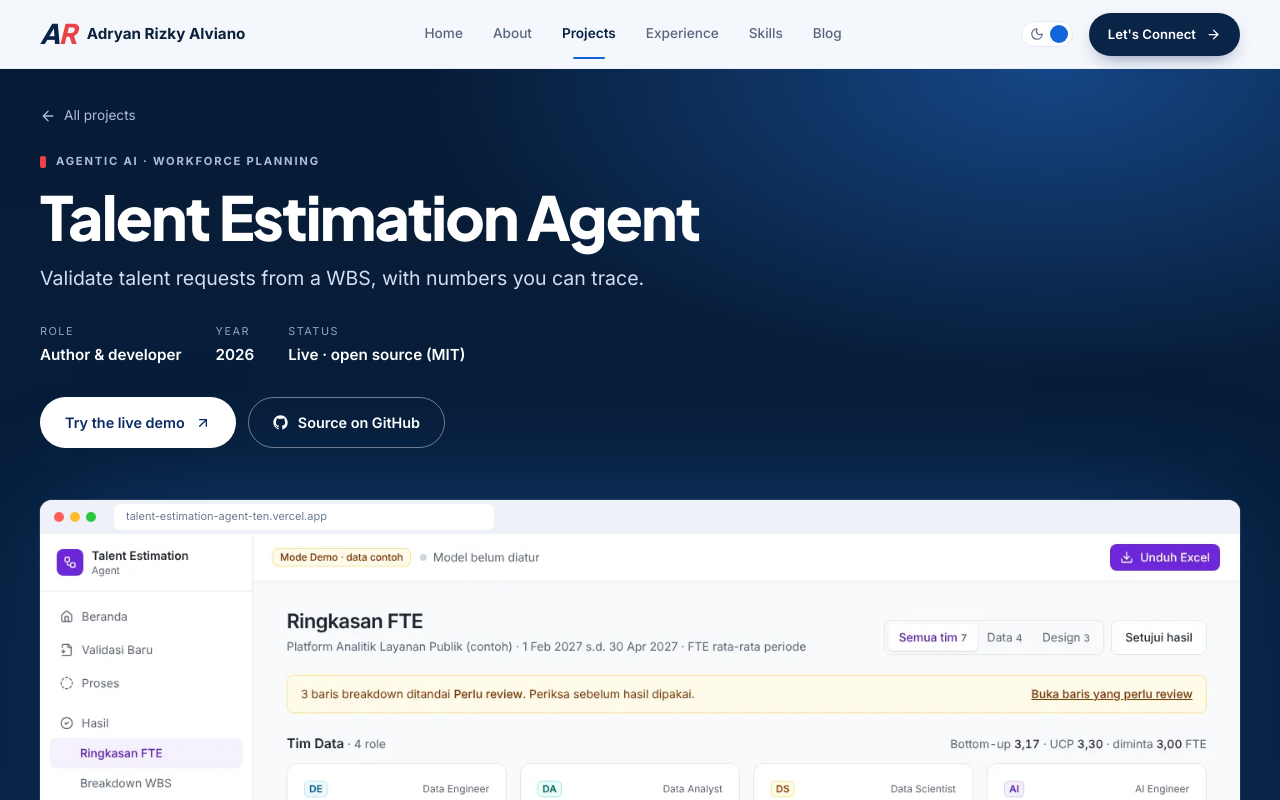
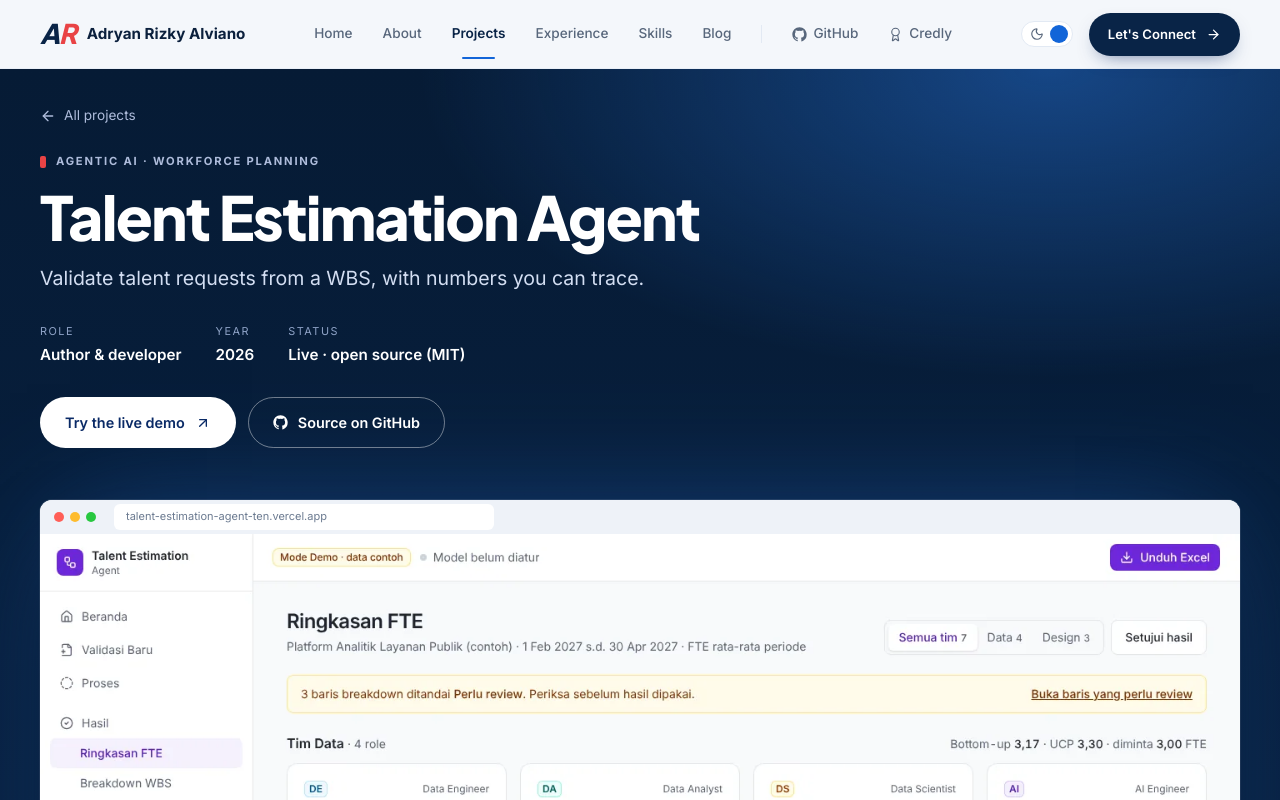
Before and after one commit to adryanra97/alvin-homepage, a Next.js app: page /projects/talent-estimation-agent in a window 1280 px wide. Shown: the top 800 px of the page. Built offline with nearby package versions, Linux system fonts and the light colour scheme; no server answers.

Commit message:
Add GitHub and Credly links to the top navigation

```diff
--- a/app/globals.css
+++ b/app/globals.css
@@ -794,3 +794,12 @@ main:focus { outline: none; }
   .hc figcaption { font-size: 1rem; }
 }
 @media (prefers-reduced-motion: reduce) { .hc { transition: none; } .hc:hover { transform: inherit; } }
+
+/* ---------- header: external profile links (GitHub, Credly) ---------- */
+.nav .nav-ext { display: inline-flex; align-items: center; gap: 6px; }
+.nav .nav-ext svg { flex: none; }
+.nav-sep { width: 1px; height: 18px; background: var(--border); align-self: center; }
+.brand-name, .nav-cta { white-space: nowrap; }
+@media (min-width: 861px) and (max-width: 1180px) { .nav { gap: 18px; } .nav .ext-label { display: none; } .nav-cta { padding-inline: 14px; } }
+@media (max-width: 860px) { .nav-sep { display: none; } .nav .nav-ext { gap: 10px; } }
+@media (min-width: 861px) and (max-width: 960px) { .nav-cta { display: none; } .nav { gap: 14px; } }
--- a/components/Header.tsx
+++ b/components/Header.tsx
@@ -4,7 +4,7 @@ import { useEffect, useState } from "react";
 import Link from "next/link";
 import { usePathname } from "next/navigation";
 import { ArrowRight, Menu, Moon, Sun, X } from "lucide-react";
-import { Logo } from "./icons";
+import { GitHubIcon, Icon, Logo } from "./icons";
 import { nav, profile } from "@/data/site";
 
 export default function Header() {
@@ -55,6 +55,13 @@ export default function Header() {
               {n.label}
             </Link>
           ))}
+          <span className="nav-sep" aria-hidden="true" />
+          <a href={profile.links.github} className="nav-ext" target="_blank" rel="noopener noreferrer" aria-label="GitHub (opens in a new tab)" title="GitHub">
+            <GitHubIcon size={15} /> <span className="ext-label">GitHub</span>
+          </a>
+          <a href={profile.links.credly} className="nav-ext" target="_blank" rel="noopener noreferrer" aria-label="Credly (opens in a new tab)" title="Credly">
+            <Icon name="award" size={15} /> <span className="ext-label">Credly</span>
+          </a>
           <a href="#contact" className="btn btn-primary nav-cta-mobile" onClick={() => setOpen(false)}>
             Let&apos;s Connect <ArrowRight size={16} />
           </a>
```
